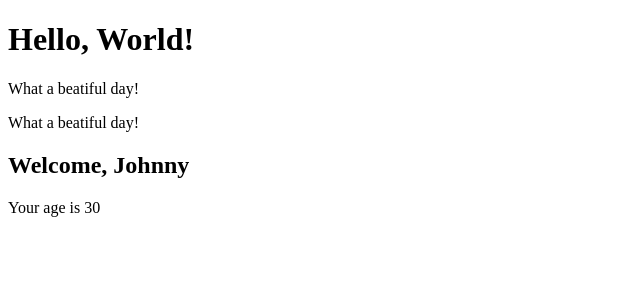
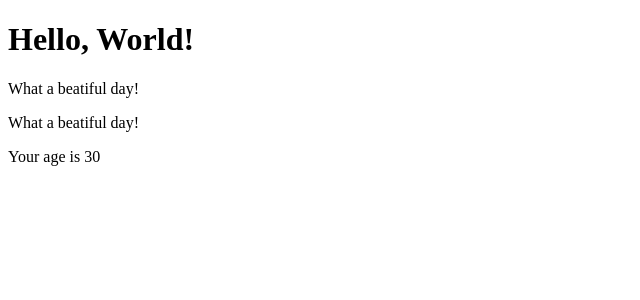
Before and after one commit to Marius0092/react-exercises, a React (Create React App) app: page / in a window 1280 px wide. Shown: the top 300 px of the page, without its empty margins (0-640 px from the left). Built offline with nearby package versions, Linux system fonts and the light colour scheme.

Commit message:
conditional-rendering-01

```diff
--- a/src/Welcome.js
+++ b/src/Welcome.js
@@ -3,13 +3,13 @@ import { Age } from "./Age";
 
 export class Welcome extends React.Component {
     render() {
-        return (
-            <div>
-                <h2>Welcome, {this.props.name}</h2>
-                <Age age={this.props.age}/>
-            </div>
 
-        )
+        if (this.props.age > 18)
+            return (
+                <div>
+                    <Age age={this.props.age} />
+                </div>
+            )
     }
 }
 
```
